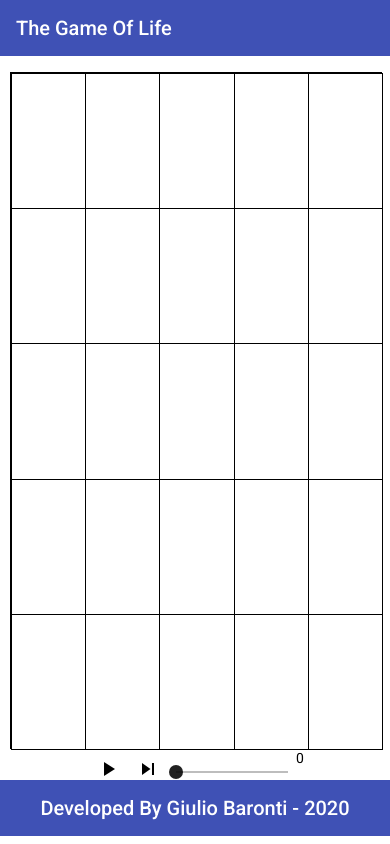
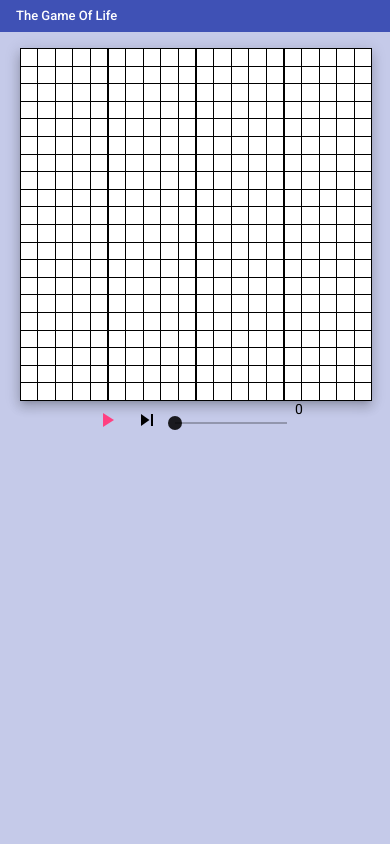
Before and after one commit to HJuls2/game-of-life, an Angular app: page / in a window 390 px wide. Built offline with nearby package versions, Linux system fonts and the light colour scheme.

Commit message:
fixed framerate , style changes, some comments

```diff
--- a/src/app/app.component.html
+++ b/src/app/app.component.html
@@ -2,12 +2,11 @@
     <app-toolbar title="The Game of Life"></app-toolbar>
 </header>
 
-<div id="container">
-  <app-grid [dimension]="5"></app-grid>
-</div>
-<footer>
+<app-grid [dimension]="20"></app-grid>
+
+<!-- <footer>
     <app-toolbar id="footer" title="developed by Giulio Baronti - 2020" align="center" ></app-toolbar>
-</footer>
+</footer> -->
 
 
 <router-outlet></router-outlet>
--- a/src/app/app.component.scss
+++ b/src/app/app.component.scss
@@ -2,30 +2,10 @@ header{
     margin-bottom: 16px;
 }
 
-footer {
+/* footer {
     margin-top: 16px;
     position:absolute;
     bottom:0;
     width:100%;
     height: 64px;
-}
-
-
-app-grid{
-    display: block;
-    width: 100%;
-    height: 100%;
-
-
-}
-
-#container{
-    border: 1px solid black;
-    display: flex;
-    justify-content: center;
-    align-items: stretch;
-    width: 95%;
-    height: 80%;
-    margin: 0 2.5% 0 2.5%;
-    //background-color: yellow;
-}
+} */
--- a/src/app/components/grid/grid.component.html
+++ b/src/app/components/grid/grid.component.html
@@ -1,22 +1,23 @@
-<div id="grid-container">
-    <mat-grid-list cols="{{dimension}}" rowHeight="fit">
-        <mat-grid-tile *ngFor="let tile of tiles" [colspan]=1 [rowspan]=1>
-            <div class="tile-content"  [ngClass]= "{'alive-tile': tile.isAlive(), 'empty-tile': !tile.isAlive() }"(click)="onTileClick(tile)">
-                <!-- <mat-icon matBadge="{{tile.getBirths()}}">thumb_up</mat-icon>
-                <mat-icon matBadge="{{tile.getDeaths()}}">thumb_down</mat-icon> -->
-            </div>
+<div id="grid-container" class="mat-elevation-z8">
+        <mat-grid-list cols="{{dimension}}" >
+            <mat-grid-tile *ngFor="let tile of tiles" [colspan]=1 [rowspan]=1>
+                <div class="tile-content"  [ngClass]= "{'alive-tile': tile.isAlive(), 'empty-tile': !tile.isAlive() }"(click)="onTileClick(tile)">
+                </div>
+            </mat-grid-tile>
+        </mat-grid-list>
 
-        </mat-grid-tile>
-    </mat-grid-list>
-<div>
+
+</div>
+
+
 <div id="button-container">
     <ng-container *ngIf="!simulation.isPlayed(); else pauseButton">
-        <button mat-icon-button (click)="playSimulation()">
+        <button mat-icon-button (click)="playSimulation()" color="accent">
             <mat-icon>play_arrow</mat-icon>
         </button>
     </ng-container>
     <ng-template #pauseButton>
-        <button mat-icon-button (click)="pauseSimulation()">
+        <button mat-icon-button (click)="pauseSimulation()" color="accent">
             <mat-icon>pause</mat-icon>
         </button>
     </ng-template>
@@ -24,6 +25,6 @@
     <button mat-icon-button (click)="computeNextGlobalState()">
         <mat-icon>skip_next</mat-icon>
     </button>
-    <mat-slider value="speed" thumbLabel="true" min="1" max="10" step="1" tickInterval="1"></mat-slider>
+    <mat-slider value="simulation.speed" thumbLabel="true" min="1" max="100" step="1" tickInterval="1" (change)="simulation.setSpeed(value)"></mat-slider>
     <span> {{simulation.getTime()}}</span>
 </div>
--- a/src/app/components/grid/grid.component.scss
+++ b/src/app/components/grid/grid.component.scss
@@ -1,16 +1,15 @@
-mat-grid-list{
-    width: 100%;
-    height: 100%;
-}
+
 
 mat-grid-tile{
     border:1px solid black;
 }
 
-#grid-container {
-    width: 100%;
-    height: 100%;
+#grid-container{
+    position: relative;
+    margin: 0 auto;
+    width: 85vh;
 }
+
 
 #button-container{
     display: flex;
@@ -37,3 +36,21 @@ mat-grid-tile{
 .tile-content > mat-icon{
     margin-left: 8px;
 }
+
+@media screen and (max-width: 960px){
+    #grid-container{
+        width: 864px;
+    }
+}
+
+@media screen and (max-width: 600px){
+    #grid-container{
+        width: 540px;
+    }
+}
+
+@media screen and (max-width: 480px){
+    #grid-container{
+        width: 90vw;
+    }
+}
--- a/src/app/components/grid/grid.component.ts
+++ b/src/app/components/grid/grid.component.ts
@@ -59,6 +59,9 @@ export class GridComponent implements OnInit{
     window.clearInterval(this.simulation.getIntervalId());
   }
 
+  /**
+   * Compute the next state of the whole grid according to the current situation.
+   */
   public computeNextGlobalState(): void{
     this.simulation.increaseTime();
     const variations = new Array(this.tiles.length).fill(0);
@@ -115,9 +118,9 @@ export class GridComponent implements OnInit{
 
 
   /**
-   *
-   * @param id id number of a target tile
-   * @returns array of ids of the neighbors
+   * Returns the tiles ids that border on the specified tile.
+   * @param id Id number of a target tile.
+   * @returns Array of ids of the neighbors.
    */
   private getNeighbors(id: number): number[] {
     /* LEGEND:
@@ -128,7 +131,7 @@ export class GridComponent implements OnInit{
     |  id + this.dimension - 1   |  id + this.dimension    |  id + this.dimension + 1  |
     */
 
-    // Take all neighbors candidates IDs
+    // Take all (valid) neighbors candidates IDs
     let neighborhood = [
       id - this.dimension - 1,
       id - this.dimension,
@@ -152,7 +155,10 @@ export class GridComponent implements OnInit{
     return neighborhood;
   }
 
-
+  /**
+   * Updates, for all the tiles that border on the specified one, the neighborhood statistics.
+   * @param tile The tile that borders the tiles to update.
+   */
   private updateNeighbors(tile: Tile): void{
     const neighborsIds = this.getNeighbors(tile.getId());
     if (tile.getState() === TileState.ALIVE){
@@ -166,7 +172,10 @@ export class GridComponent implements OnInit{
     }
   }
 
-  private openSteadyStateSnackbar(){
+  /**
+   *  Opens a snackbar that warns the user that the grid has reached a steady state.
+   */
+  private openSteadyStateSnackbar(): void{
     const message = this.simulation.isPlayed() ? 'The game of life has reached a steady state. Simulation has been stopped.' : 'The game of life has reached a steady state.';
     this.steadyStateSnackbar.open(message, null , {
       duration: 3000
--- a/src/app/components/toolbar/toolbar.component.scss
+++ b/src/app/components/toolbar/toolbar.component.scss
@@ -3,7 +3,7 @@ mat-toolbar{
     flex-direction: row;
 }
 
-mat-toolbar > *{
+mat-toolbar > span{
     display: inline;
 }
 
@@ -18,3 +18,30 @@ mat-toolbar > *{
 .right-aligned-toolbar{
     justify-content: flex-end;
 }
+
+
+@media screen and (max-width: 1024x){
+    mat-toolbar{
+        height: 64px;
+    }
+}
+
+@media screen and (max-width: 960px){
+    mat-toolbar{
+        height: 64px;
+    }
+}
+
+@media screen and (max-width: 600px){
+    mat-toolbar{
+        height: 48px;
+        font-size: medium;
+    }
+}
+
+@media screen and (max-width: 480px){
+    mat-toolbar{
+        height: 32px;
+        font-size: small;
+    }
+}
--- a/src/app/model/Simulation.ts
+++ b/src/app/model/Simulation.ts
@@ -1,6 +1,6 @@
 export class Simulation{
     private time: number;
-    private speed: number;
+    speed: number;
     private played: boolean;
     private intervalId: number;
 
--- a/src/styles.scss
+++ b/src/styles.scss
@@ -1,4 +1,7 @@
 /* You can add global styles to this file, and also import other style files */
 
-html, body { height: 100%; }
+html, body {
+    height: 100%;
+    background-color: #c5cae9;
+}
 body { margin: 0; font-family: Roboto, "Helvetica Neue", sans-serif; }
```
